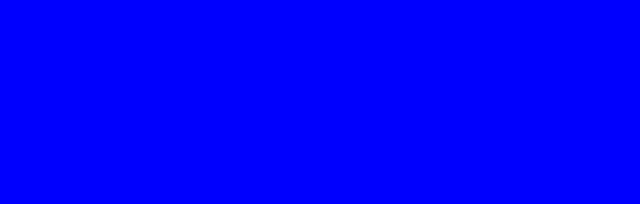
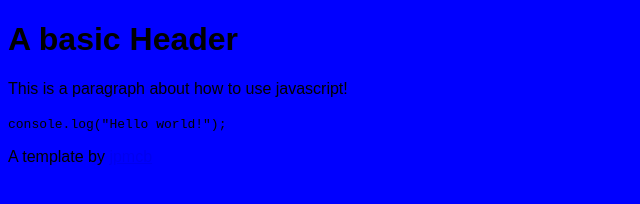
Before and after one commit to jpmcb/Basic-front-end-skeleton, a plain HTML site: page index.html in a window 1280 px wide. Shown: the whole page, without its empty margins (0-640 px from the left). Drawn offline with Linux system fonts and the light colour scheme.

Commit message:
update index file with sample HTML

```diff
--- a/index.html
+++ b/index.html
@@ -10,11 +10,18 @@
 </head>
 
 <body>
-    <header></header>
+    <header>
+        <h1>A basic Header</h1>
+    </header>
 
-    <div id='main'></div>
+    <div id='main'>
+        <p>This is a paragraph about how to use javascript!</p>
+        <code>console.log("Hello world!");</code>
+    </div>
 
-    <footer></footer>
+    <footer>
+        <p>A template by <a href='https://github.com/jpmcb' target='_blank'>jpmcb</a></p>
+    </footer>
 
     <!-- add links to additional javascript files here -->
     <script src='js/index.js'></script>
```
